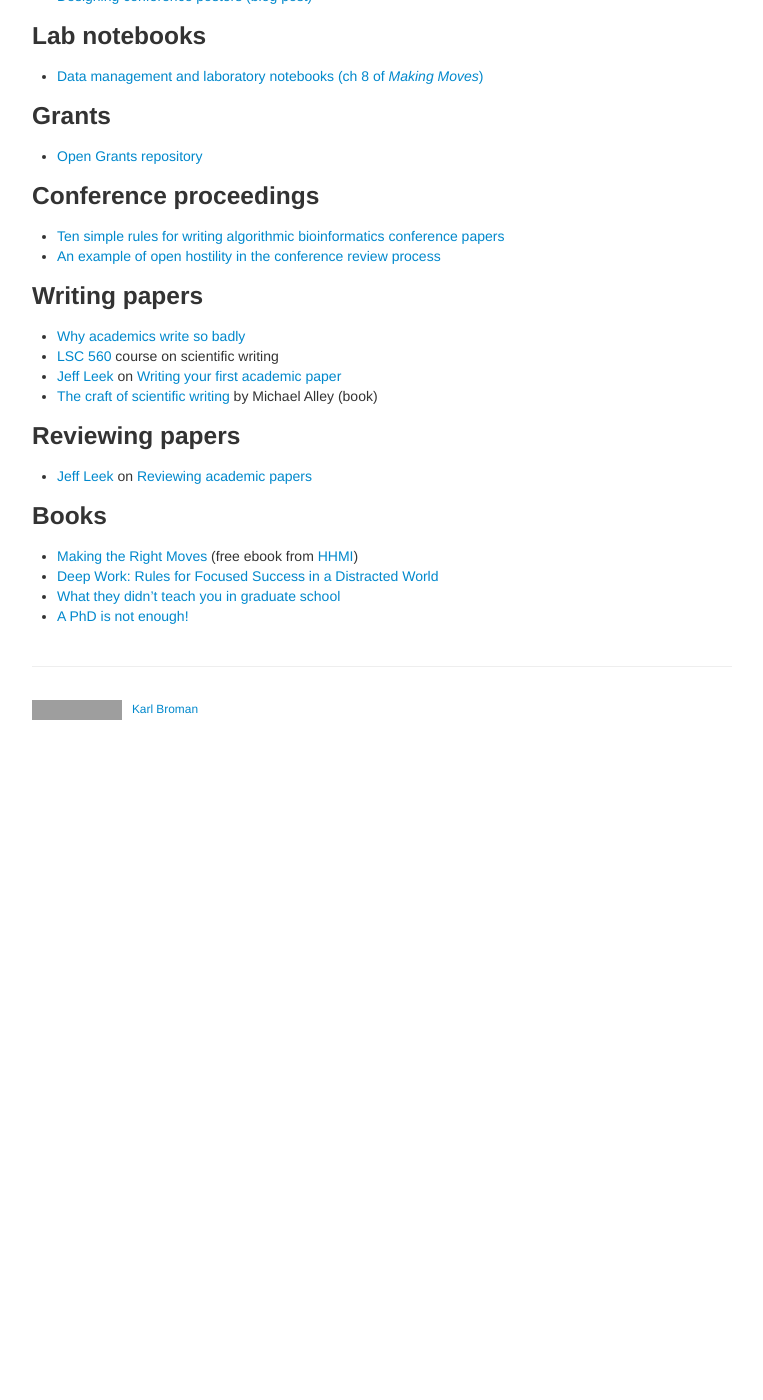
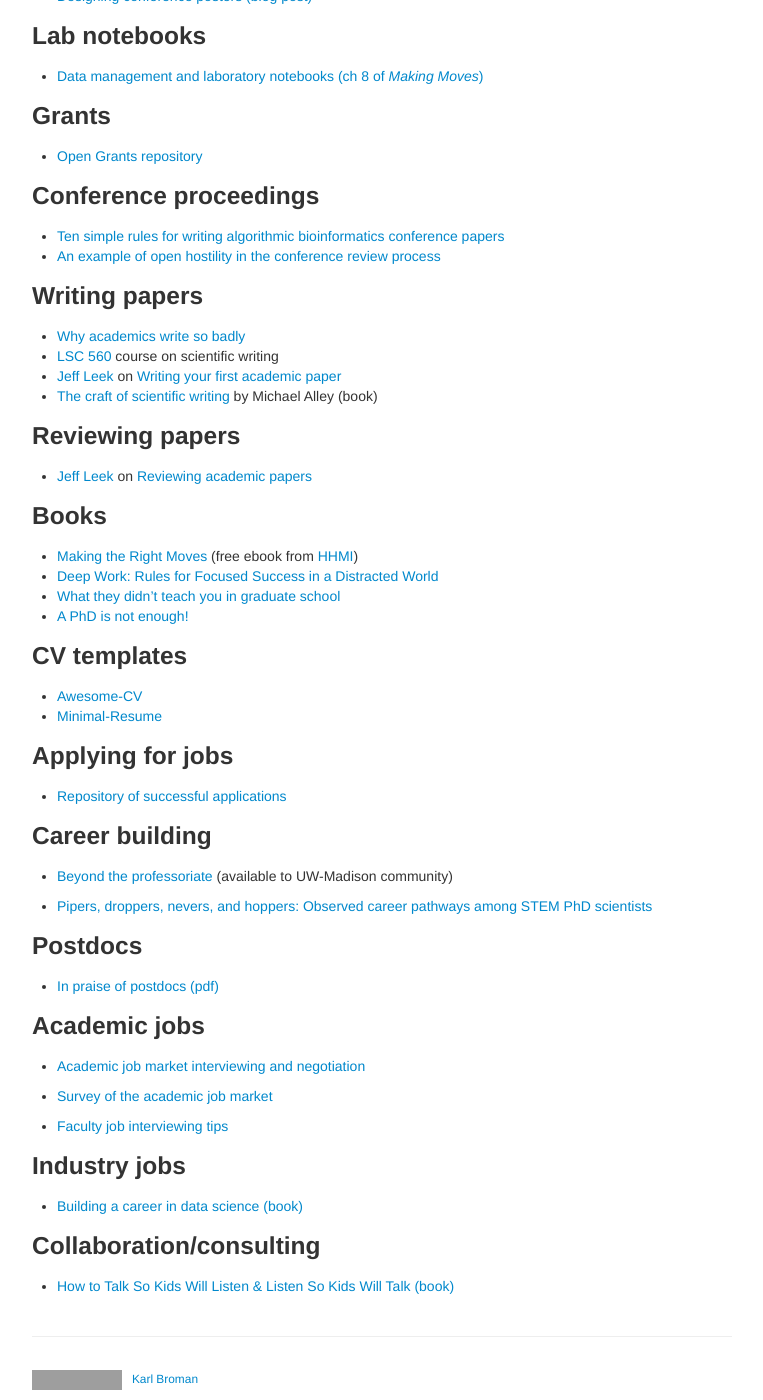
Before and after one commit to kbroman/BMI883, a Jekyll site: the page built from resources.md, in a window 1280 px wide and 1400 px high, scrolled down 606 px. Shown: the whole window, without its empty margins (258-1021 px from the left). Built offline with Jekyll 4.4.1, drawn with Linux system fonts in a browser that asks for light colours; before the commit the page ends 1336 px from its top, so only the background shows below that; grey boxes are pictures that could not be loaded.

Commit message:
resources: merge in the BMI 884 page

```diff
--- a/resources.md
+++ b/resources.md
@@ -66,3 +66,45 @@ description: Resources for BMI 883, Biomedical data science professional skills
 - [What they didn't teach you in graduate
   school](https://smile.amazon.com/gp/product/1579226442?ie=UTF8&tag=7210-20)
 - [A PhD is not enough!](https://smile.amazon.com/gp/product/1598816905?ie=UTF8&tag=7210-20)
+
+
+### CV templates
+
+- [Awesome-CV](https://github.com/posquit0/Awesome-CV)
+- [Minimal-Resume](https://github.com/RatulSaha/Minimal-Resume)
+
+
+### Applying for jobs
+
+- [Repository of successful applications](https://github.com/RILAB/statements)
+
+
+### Career building
+
+- [Beyond the professoriate](https://beyondprof.com/aurora/)
+  (available to UW-Madison community)
+
+- [Pipers, droppers, nevers, and hoppers: Observed career pathways
+  among STEM PhD scientists](https://papers.ssrn.com/sol3/papers.cfm?abstract_id=3939090)
+
+### Postdocs
+
+- [In praise of postdocs (pdf)](https://imstat.org/wp-content/uploads/Bulletin32_6.pdf#page=4)
+
+### Academic jobs
+
+- [Academic job market interviewing and negotiation](http://web.archive.org/web/20181221203426/https://www.sciencewithdrdoom.com/blog-1/2018/4/1/academic-job-market-interviewing-negotiation)
+
+- [Survey of the academic job market](https://doi.org/10.1101/796466)
+
+- [Faculty job interviewing tips](http://www.jeffreybigham.com/blog/2020/faculty-job-interviewing-tips.html)
+
+
+### Industry jobs
+
+- [Building a career in data science (book)](https://livebook.manning.com/book/build-a-career-in-data-science)
+
+
+### Collaboration/consulting
+
+- [How to Talk So Kids Will Listen & Listen So Kids Will Talk (book)](https://amzn.to/2ME3gUl)
```
